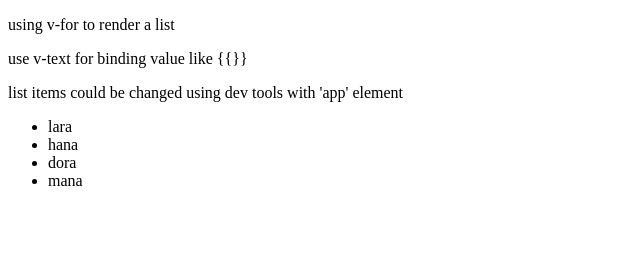
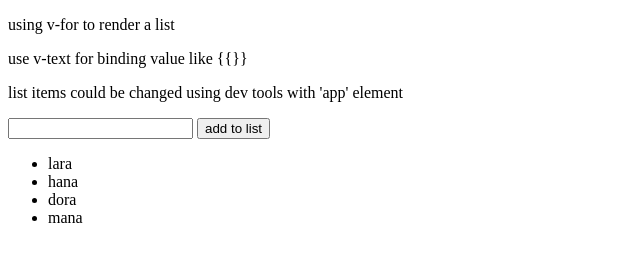
Before and after one commit to abedigram/the-vue, a plain HTML site: page lists.html in a window 1280 px wide. Shown: the whole page, without its empty margins (0-640 px from the left). Drawn offline with nearby package versions, Linux system fonts and the light colour scheme.

Commit message:
create input logic for addding items to list

```diff
--- a/lists.html
+++ b/lists.html
@@ -11,6 +11,9 @@
     <p>use v-text for binding value like {{}}</p>
     <p>list items could be changed using dev tools with 'app' element</p>
 
+    <input type="text" v-model="newName">
+    <button @click="addName">add to list</button>
+    <!-- <button v-on:click="addName">add to list</button> -->
     <ul>
         <li v-for="name in names" v-text="name"></li>
     </ul>
@@ -21,7 +24,13 @@
         let app = new Vue({
             el: '#root',
             data: {
+                newName: '',
                 names: ['lara','hana','dora','mana']
+            },
+            methods: {
+                addName() {
+                    this.names.push(this.newName);
+                }
             }
         })
     </script>
```
